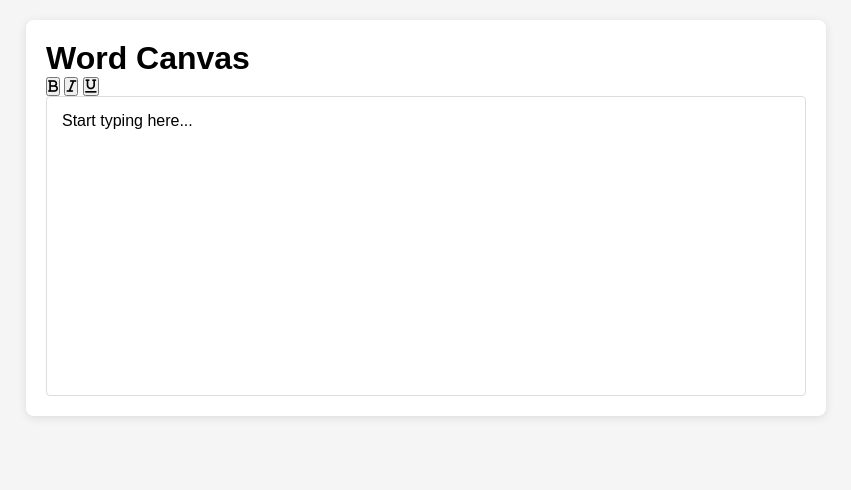
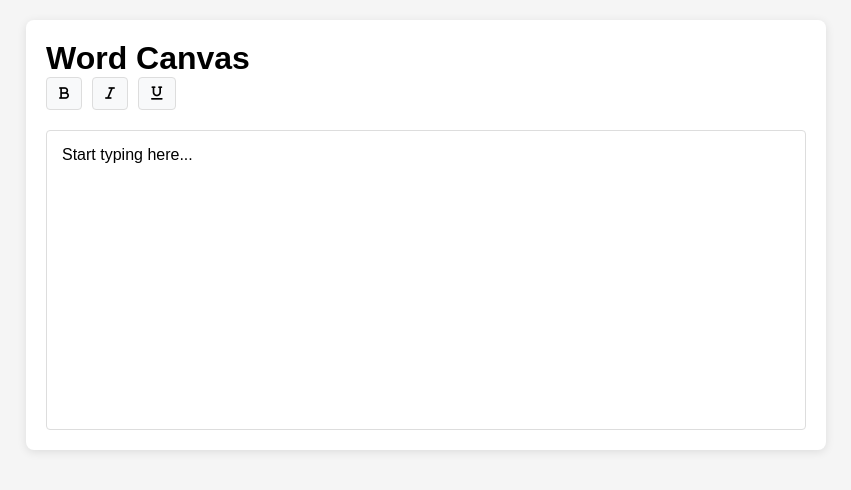
Before and after one commit to Dinujaya-Sandaruwan/WordCanvas, a plain HTML site: page index.html in a window 1280 px wide. Shown: the whole page, without its empty margins (214-1065 px from the left). Drawn offline with Linux system fonts and the light colour scheme.

Commit message:
Style: Created styles for the toolbar and buttons

```diff
--- a/style.css
+++ b/style.css
@@ -26,3 +26,27 @@ body {
   border-radius: 4px;
   outline: none;
 }
+
+.toolbar {
+  margin-bottom: 20px;
+  display: flex;
+  gap: 10px;
+}
+
+.btn {
+  background: #f8f9fa;
+  border: 1px solid #ddd;
+  padding: 8px 12px;
+  border-radius: 4px;
+  cursor: pointer;
+  transition: all 0.2s;
+}
+
+.btn:hover {
+  background: #e9ecef;
+}
+
+.btn.active {
+  background: #007bff;
+  color: white;
+}
```
